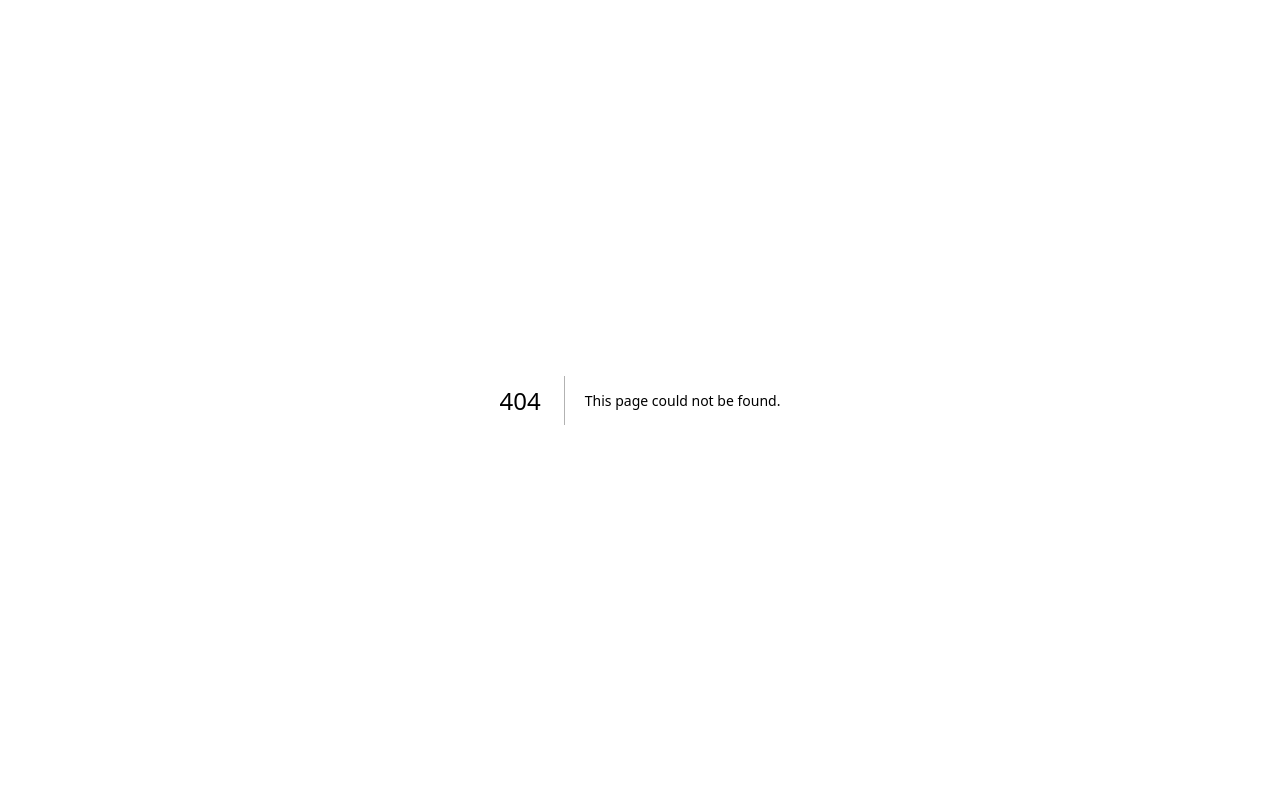
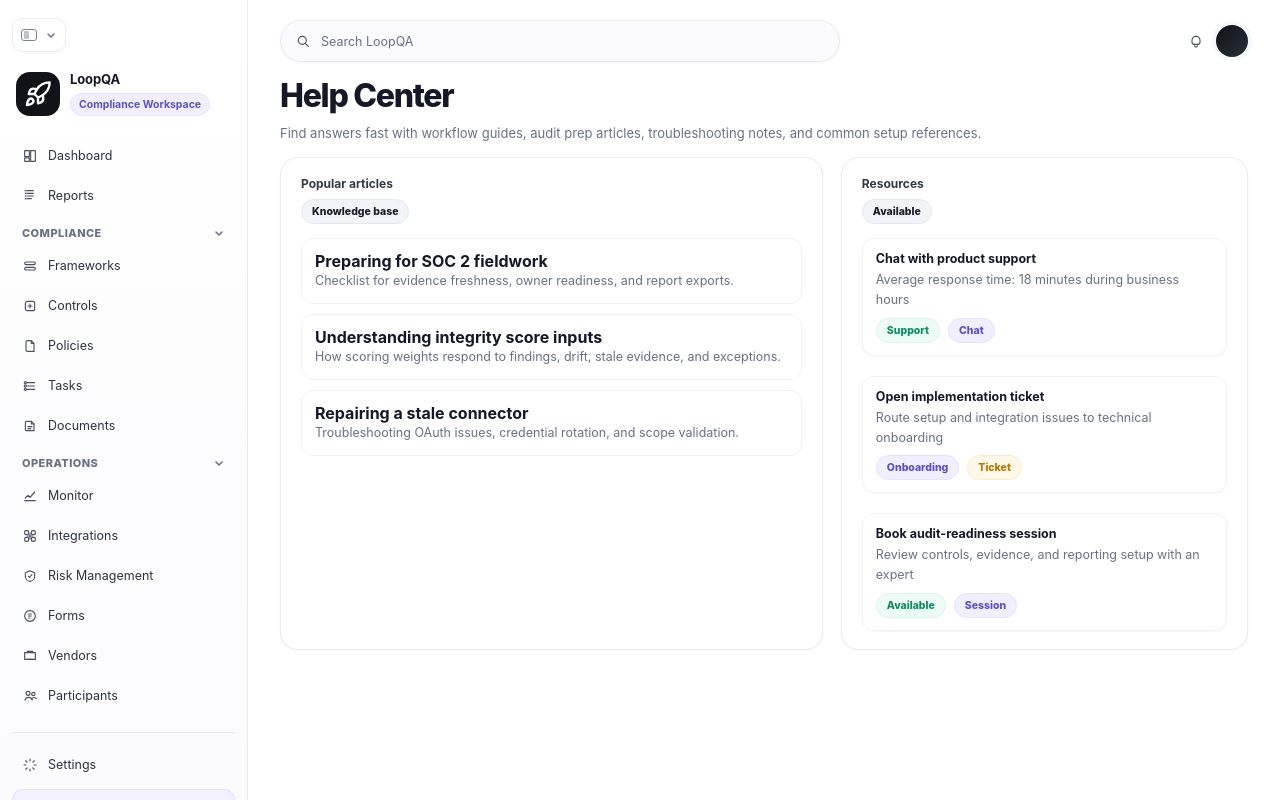
Before and after one commit to dondreytaylor/loomqa-compliance-platform, a Next.js app in the folder local/: page /help-center in a window 1280 px wide. Before the commit this address had no page. Built offline with nearby package versions, Linux system fonts and the light colour scheme.

Commit message:
Add help center page

```diff
--- /dev/null
+++ b/local/src/app/help-center/page.tsx
@@ -0,0 +1,103 @@
+/**
+ * Route segment: `/help-center`
+ *
+ * IMPORTANT
+ * - This page is a direct port of `platform-reference/help-center.html`.
+ * - Keep class names + hierarchy aligned with the reference so global CSS
+ *   in `src/app/dashboard.css` applies consistently across the prototype.
+ * - Interactions (sidebar open/collapse + section toggles) come from
+ *   `PlatformShell` → `PlatformBehavior` to match the reference inline script.
+ */
+
+import type { Metadata } from "next";
+
+import { PlatformShell } from "../../components/platform/PlatformShell";
+
+export const metadata: Metadata = {
+  title: "Help Center · LoopQA",
+};
+
+export default function HelpCenterPage() {
+  return (
+    <PlatformShell activeHref="/help-center">
+      {/* Reference: <div class="page-title">Help Center</div> */}
+      <div className="page-title">Help Center</div>
+
+      {/* Reference: <div class="subtitle">…</div> */}
+      <div className="subtitle">
+        Find answers fast with workflow guides, audit prep articles, troubleshooting
+        notes, and common setup references.
+      </div>
+
+      {/* Reference: <div class="two-col">…</div> */}
+      <div className="two-col">
+        <section className="card">
+          <div className="card-header">
+            <span>Popular articles</span>
+            <span className="pill purple">Knowledge base</span>
+          </div>
+
+          <div className="stack-list">
+            <div className="stack-row">
+              <strong>Preparing for SOC 2 fieldwork</strong>
+              <p>
+                Checklist for evidence freshness, owner readiness, and report exports.
+              </p>
+            </div>
+
+            <div className="stack-row">
+              <strong>Understanding integrity score inputs</strong>
+              <p>
+                How scoring weights respond to findings, drift, stale evidence, and
+                exceptions.
+              </p>
+            </div>
+
+            <div className="stack-row">
+              <strong>Repairing a stale connector</strong>
+              <p>
+                Troubleshooting OAuth issues, credential rotation, and scope validation.
+              </p>
+            </div>
+          </div>
+        </section>
+
+        <section className="card">
+          <div className="card-header">
+            <span>Resources</span>
+            <span className="pill green">Available</span>
+          </div>
+
+          <div className="stack-list">
+            <div className="task-item">
+              <strong>Chat with product support</strong>
+              <p>Average response time: 18 minutes during business hours</p>
+              <div className="task-meta">
+                <span className="pill green">Support</span>
+                <span className="pill purple">Chat</span>
+              </div>
+            </div>
+
+            <div className="task-item">
+              <strong>Open implementation ticket</strong>
+              <p>Route setup and integration issues to technical onboarding</p>
+              <div className="task-meta">
+                <span className="pill purple">Onboarding</span>
+                <span className="pill amber">Ticket</span>
+              </div>
+            </div>
+
+            <div className="task-item">
+              <strong>Book audit-readiness session</strong>
+              <p>Review controls, evidence, and reporting setup with an expert</p>
+              <div className="task-meta">
+                <span className="pill green">Available</span>
+                <span className="pill purple">Session</span>
+              </div>
+            </div>
+          </div>
+        </section>
+      </div>
+    </PlatformShell>
+  );
+}
```
